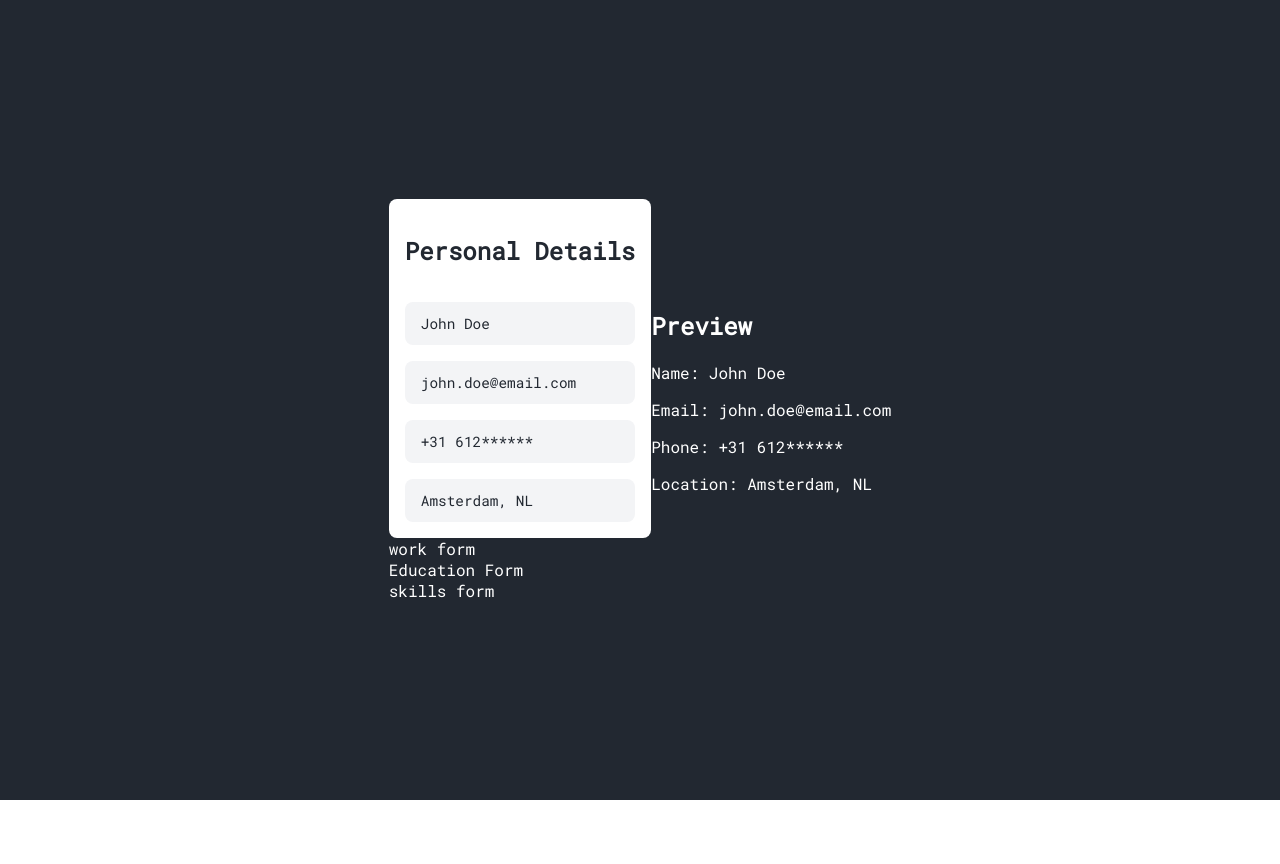
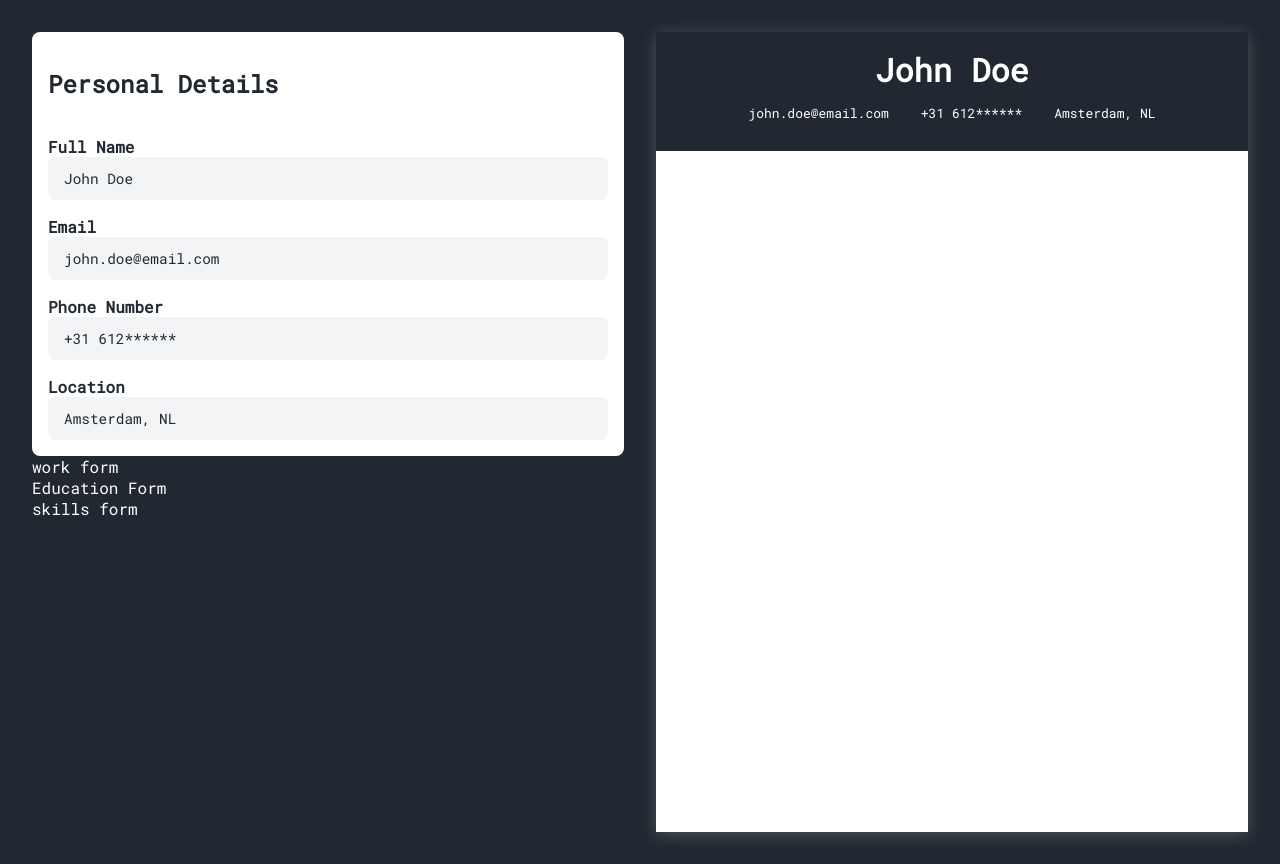
Before and after one commit to AggelosAlmouti/cv-maker-react-app, a React (Vite) app: page / in a window 1280 px wide. Before the commit the page ends 800 px from the top, so only its background shows below. Built offline with nearby package versions, Linux system fonts and the light colour scheme.

Commit message:
Style Personal form and Preview

```diff
--- a/src/components/CVpreview.jsx
+++ b/src/components/CVpreview.jsx
@@ -1,13 +1,16 @@
-import classes from "../styles/CVpreview.module.css";
+import styles from "../styles/CVpreview.module.css";
 
 function CVpreview({ data }) {
   return (
-    <div className="preview">
-      <h2>Preview</h2>
-      <p>Name: {data.fullName}</p>
-      <p>Email: {data.email}</p>
-      <p>Phone: {data.phone}</p>
-      <p>Location: {data.location}</p>
+    <div className={styles.preview}>
+      <header>
+        <h1>{data.fullName}</h1>
+        <aside>
+          <p>{data.email}</p>
+          <p>{data.phone}</p>
+          <p>{data.location}</p>
+        </aside>
+      </header>
     </div>
   );
 }
--- a/src/components/PersonalForm.jsx
+++ b/src/components/PersonalForm.jsx
@@ -2,34 +2,50 @@ function PersonalForm({ data, onChange }) {
   return (
     <form>
       <h2>Personal Details</h2>
+      <div className="group">
+        <label htmlFor="fullName">Full Name</label>
         <input
+          id="fullName"
           type="text"
           name="fullName"
           value={data.fullName}
           onChange={onChange}
           placeholder="John Doe"
         />
+      </div>
+      <div className="group">
+        <label htmlFor="email">Email</label>
         <input
+          id="email"
           type="email"
           name="email"
           value={data.email}
           onChange={onChange}
           placeholder="john.doe@email.com"
         />
+      </div>
+      <div className="group">
+        <label htmlFor="phone">Phone Number</label>
         <input
+          id="phone"
           type="tel"
           name="phone"
           value={data.phone}
           onChange={onChange}
           placeholder="+31 612******"
         />
+      </div>
+      <div className="group">
+        <label htmlFor="location">Location</label>
         <input
+          id="location"
           type="text"
           name="location"
           value={data.location}
           onChange={onChange}
           placeholder="Amsterdam, NL"
         />
+      </div>
     </form>
   );
 }
--- a/src/styles/CVpreview.module.css
+++ b/src/styles/CVpreview.module.css
@@ -0,0 +1,26 @@
+.preview {
+    background-color: var(--secondary-color);
+    color: var(--main-color);
+    box-shadow: 0 3px 15px rgb(255, 255, 255, 0.2);
+}
+
+.preview>header {
+    display: flex;
+    flex-direction: column;
+    align-items: center;
+    justify-content: center;
+    background-color: var(--main-color);
+    color: white;
+    padding: 1rem;
+}
+
+.preview>header>h1 {
+    margin: 0;
+    font-size: xx-large;
+}
+
+.preview header>aside {
+    display: flex;
+    gap: 2rem;
+    font-size: small;
+}
--- a/src/styles/index.css
+++ b/src/styles/index.css
@@ -11,23 +11,22 @@ body {
     margin: 0;
     padding: 0;
     font-family: Roboto Mono, sans-serif;
-    overflow: hidden;
 }
 
 #root {
     height: 100vh;
-    display: flex;
-    align-items: center;
-    justify-content: center;
+    display: grid;
+    grid-template-columns: 1fr 1fr;
+    gap: 2rem;
+    padding: 2rem;
     background: var(--main-color);
     color: var(--secondary-color);
 }
 
 form {
-    width: ;
     display: flex;
     flex-direction: column;
-    align-items: center;
+    align-items: flex-start;
     justify-content: center;
     gap: 1rem;
     background: var(--secondary-color);
@@ -62,3 +61,14 @@ input:focus {
     box-shadow: 0 3px 15px rgb(255, 32, 78, 0.2);
     outline: none;
 }
+
+.group {
+    width: 100%;
+    display: flex;
+    flex-direction: column;
+    align-items: flex-start;
+}
+
+label {
+    font-weight: bolder;
+}
```
Lines whose indentation alone changed are shown as unchanged.
